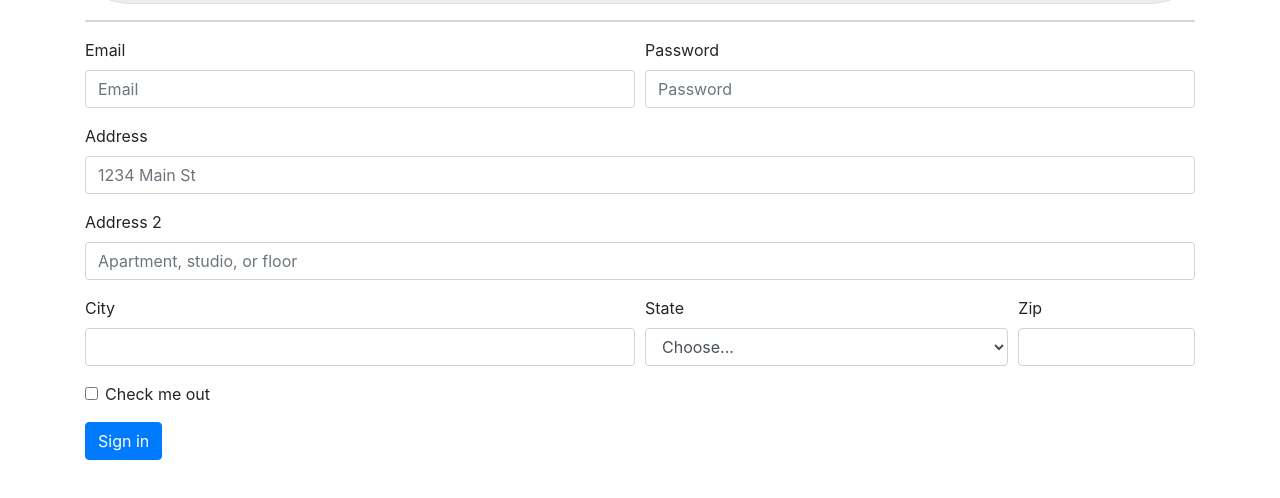
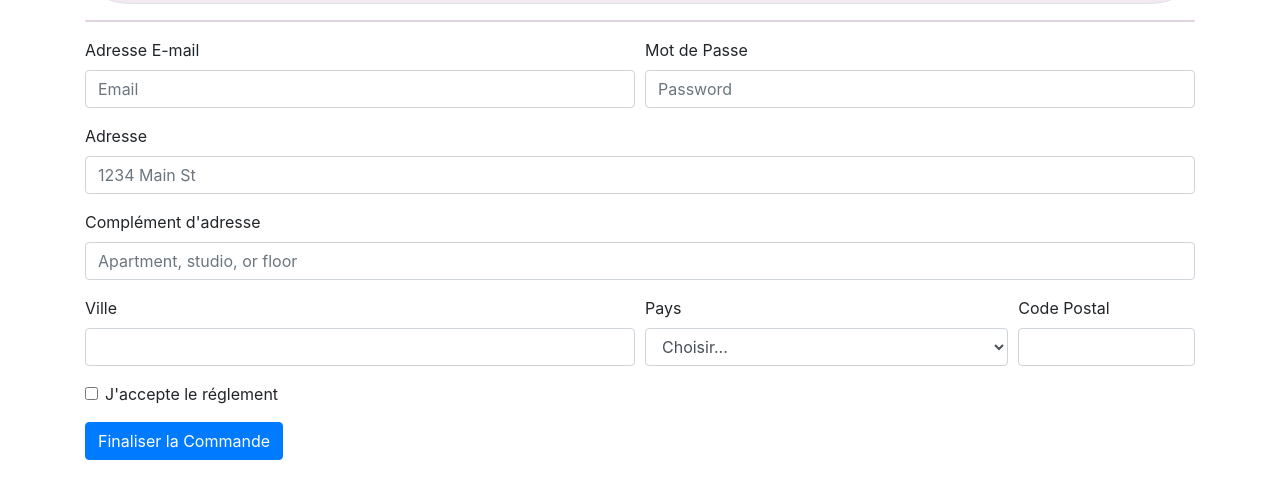
Before and after one commit to MattByTheWay/MathieuBotwin_5_06052021, a website: page panier.html in a window 1280 px wide. Shown: the part 138-636 px from the top of the page. Drawn offline with nearby package versions, Linux system fonts and the light colour scheme.

Commit message:
panier 1.5

```diff
--- a/panier.html
+++ b/panier.html
@@ -46,36 +46,38 @@
             <form>
                 <div class="form-row">
                   <div class="form-group col-md-6">
-                    <label for="inputEmail4">Email</label>
+                    <label for="inputEmail4">Adresse E-mail</label>
                     <input type="email" class="form-control" id="inputEmail4" placeholder="Email">
                   </div>
                   <div class="form-group col-md-6">
-                    <label for="inputPassword4">Password</label>
+                    <label for="inputPassword4">Mot de Passe</label>
                     <input type="password" class="form-control" id="inputPassword4" placeholder="Password">
                   </div>
                 </div>
                 <div class="form-group">
-                  <label for="inputAddress">Address</label>
+                  <label for="inputAddress">Adresse</label>
                   <input type="text" class="form-control" id="inputAddress" placeholder="1234 Main St">
                 </div>
                 <div class="form-group">
-                  <label for="inputAddress2">Address 2</label>
+                  <label for="inputAddress2">Complément d'adresse</label>
                   <input type="text" class="form-control" id="inputAddress2" placeholder="Apartment, studio, or floor">
                 </div>
                 <div class="form-row">
                   <div class="form-group col-md-6">
-                    <label for="inputCity">City</label>
+                    <label for="inputCity">Ville</label>
                     <input type="text" class="form-control" id="inputCity">
                   </div>
                   <div class="form-group col-md-4">
-                    <label for="inputState">State</label>
+                    <label for="inputState">Pays</label>
                     <select id="inputState" class="form-control">
-                      <option selected>Choose...</option>
-                      <option>...</option>
+                      <option selected>Choisir...</option>
+                      <option>France</option>
+                      <option>Belgique</option>
+                      <option>Suisse</option>
                     </select>
                   </div>
                   <div class="form-group col-md-2">
-                    <label for="inputZip">Zip</label>
+                    <label for="inputZip">Code Postal</label>
                     <input type="text" class="form-control" id="inputZip">
                   </div>
                 </div>
@@ -83,11 +85,11 @@
                   <div class="form-check">
                     <input class="form-check-input" type="checkbox" id="gridCheck">
                     <label class="form-check-label" for="gridCheck">
-                      Check me out
+                      J'accepte le réglement
                     </label>
                   </div>
                 </div>
-                <button type="submit" class="btn btn-primary">Sign in</button>
+                <button type="submit" class="btn btn-primary">Finaliser la Commande</button>
               </form>
 
             </div>
```
